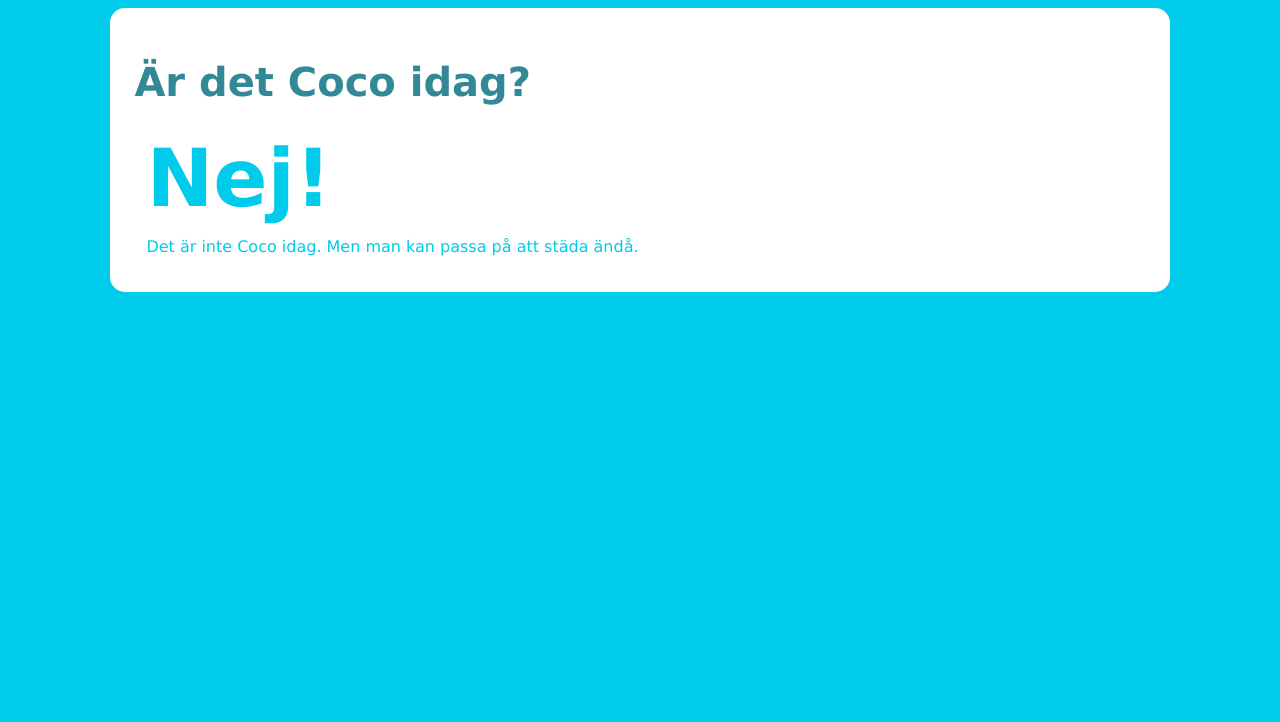
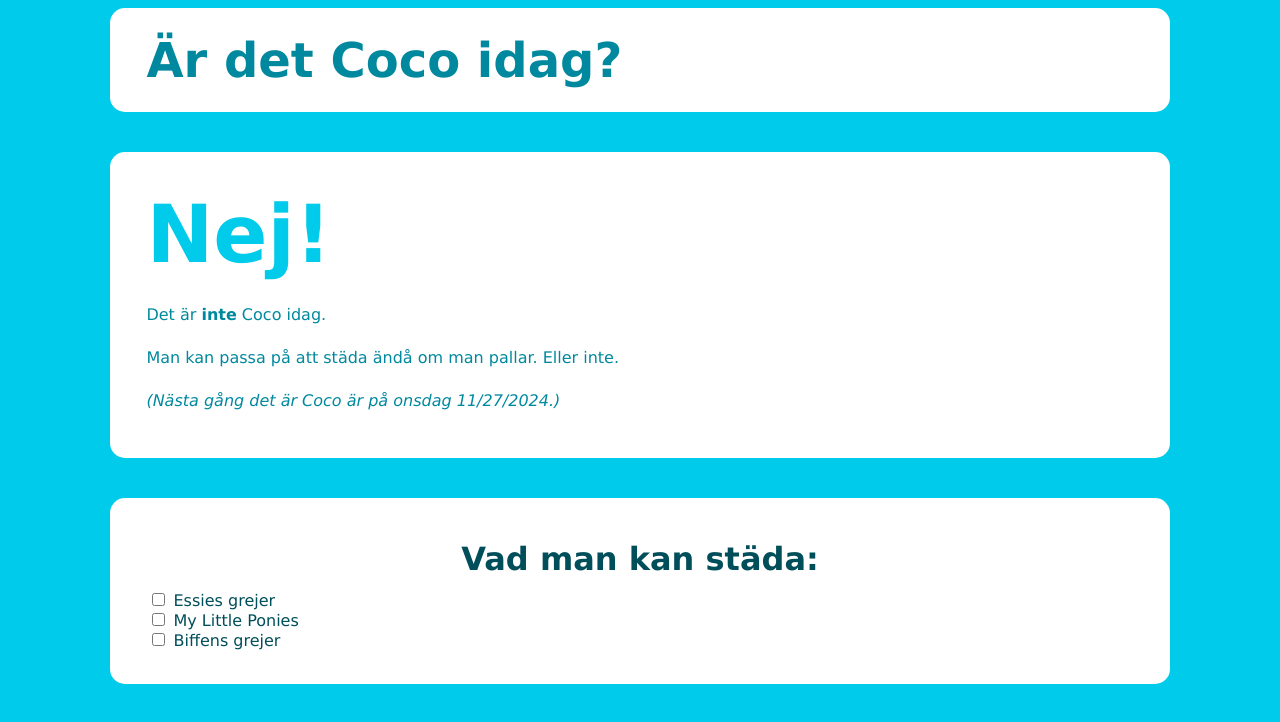
Before and after one commit to maria-jon/coco, a plain HTML site: page index.html in a window 1280 px wide. Drawn offline with nearby package versions, Linux system fonts and the light colour scheme.

Commit message:
add cleaning list

```diff
--- a/index.html
+++ b/index.html
@@ -5,16 +5,40 @@
     <meta name="viewport" content="width=device-width, initial-scale=1.0">
     <title>Är det Coco idag?</title>
     <link rel="stylesheet" href="main.css">
+    <link rel="icon" type="image/x-icon" href="coco-fav.png">
+    <link rel="stylesheet" href="https://fonts.googleapis.com/css2?family=Material+Symbols+Outlined:opsz,wght,FILL,GRAD@20..48,100..700,0..1,-50..200&icon_names=robot_2,vacuum" />
 </head>
 <body>
+    <header>
+        <h1>Är det Coco idag?</h1>
+    </header>
+
     <main>
-        <h1>Är det Coco idag?</h1>
-
         <div id="answer">
             <!--- answer --->
         </div>
     </main>
 
+    <aside>
+        <fieldset class="cleaning-list">
+            <h2>Vad man kan städa:</h2>
+
+            <label>
+                <input type="checkbox" name="essies-grejer">
+                <span>Essies grejer</span>
+            </label>
+            <label>
+                <input type="checkbox" name="my-little-pony">
+                <span>My Little Ponies</span>
+            </label>
+            <label>
+                <input type="checkbox" name="biffens-grejer">
+                <span>Biffens grejer</span>
+            </label>
+        </fieldset>
+
+    </aside>
+
     <script src="script.js"></script>
 </body>
 </html>
--- a/main.css
+++ b/main.css
@@ -1,7 +1,17 @@
 body {
     background-color: #00CBEB;
-    color: #328896;
     font-family: 'Lucida Sans', 'Lucida Sans Regular', 'Lucida Grande', 'Lucida Sans Unicode', Geneva, Verdana, sans-serif;
+    font-size: 1rem;
+}
+
+header {
+    background-color: #FFF;
+    border-radius: 15px;
+    padding: 24px;
+    max-width: 80%;
+    margin: auto;
+    margin-bottom: 5vh;
+    color: #00CBEB;
 }
 
 main {
@@ -13,7 +23,10 @@ main {
 }
 
 h1 {
-    font-size: 2.5rem;
+    font-size: 3rem;
+    color: #00899E;
+    margin: 4px 12px;
+    display: inline;
 }
 
 h2 {
@@ -26,5 +39,60 @@ h2 {
 }
 
 p {
-    margin: 12px;
+    margin: 24px 12px;
+    color: #00899E;
 }
+
+.italic {
+    font-style: italic;
+}
+
+aside {
+    background-color: #FFF;
+    border-radius: 15px;
+    padding: 24px;
+    max-width: 80%;
+    margin: auto;
+    margin-top: 5vh;
+    color: #004E5A;
+}
+
+aside h2 {
+    font-size: 2rem;
+}
+
+
+.cleaning-list {
+    display: flex;
+    flex-direction: column;
+    overflow: auto;
+}
+
+.cleaning-list h2 {
+    text-align: center;
+}
+
+.cleaning-list label {
+    float: right;
+}
+
+fieldset {
+    border: none;
+}
+
+.material-symbols-outlined {
+  font-variation-settings:
+  'FILL' 1,
+  'wght' 400,
+  'GRAD' 0,
+  'opsz' 24
+}
+
+/*
+        <span class="material-symbols-outlined">
+            robot_2
+        </span>
+        <span class="material-symbols-outlined">
+            vacuum
+        </span>
+*/
--- a/script.js
+++ b/script.js
@@ -2,6 +2,35 @@ const today = new Date();
 
 const answer = document.querySelector('#answer');
 
+const cocoDays = [1, 3, 4, 6]; // Måndag, Onsdag, Torsdag, Lördag
+
+function isCoco() {
+    answer.innerHTML = '';
+    if (cocoDays.includes(today.getDay())) {
+        answer.innerHTML += `
+        <h2>Ja!</h2>
+        <p>Det är Coco idag, så <strong>passa på att plocka undan</strong>!</p>
+        `;
+    } else { // Find the next Coco Day
+        const todayDay = today.getDay();
+        const nextCocoDay = cocoDays.find(day => day > todayDay) || cocoDays[0];
+        const daysUntilNext = (nextCocoDay >= todayDay)
+            ? nextCocoDay - todayDay
+            : 7 - todayDay + nextCocoDay;
+
+        // Get the date of the next Coco Day
+        const nextDate = new Date();
+        nextDate.setDate(today.getDate() + daysUntilNext);
+
+        answer.innerHTML += `
+        <h2>Nej!</h2>
+        <p>Det är <strong>inte</strong> Coco idag.
+        <p>Man kan passa på att städa ändå om man pallar. Eller inte.</p>
+        <p class="italic">(Nästa gång det är Coco är på ${nextDate.toLocaleString('sv-SV', { weekday: 'long' })} ${nextDate.toLocaleDateString()}.)</p>
+        `;
+    }
+}
+/*
 function isCoco() {
     answer.innerHTML = '';
     if (today.getDay() == 1 || today.getDay() == 3 || today.getDay() == 4 || today.getDay() == 6) {
@@ -15,11 +44,12 @@ function isCoco() {
         answer.innerHTML += `
         <h2>Nej!</h2>
         <p>Det är inte Coco idag. Men man kan passa på att städa ändå.</p>
+        <p>Nästa gång det är Coco är på ${}.
         `;
     }
 
 }
-
+*/
 isCoco();
 
 /*
```
Also changed, not shown: coco-fav.png (added).
